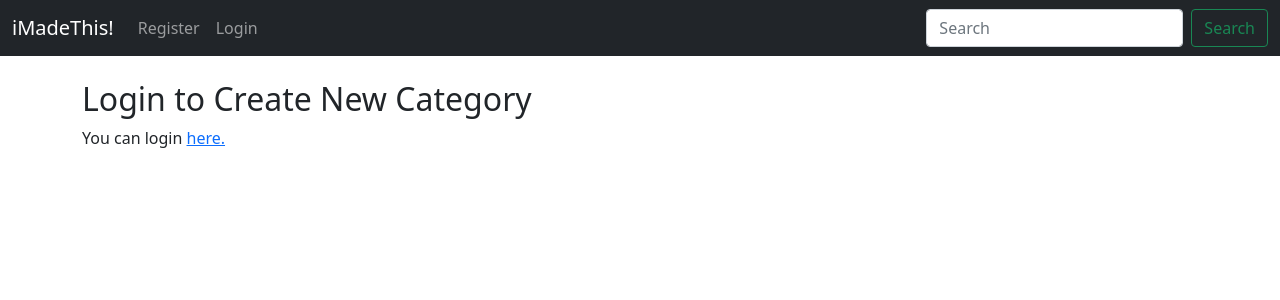
After one commit to Romi-776/imadethis, a Django app: page /new_category/ in a window 1280 px wide. The commit adds this page. Shown: the top 300 px of the page. Run offline with Django 3.2, Linux system fonts and the light colour scheme.

Commit message:
Created a page to add a new category

```diff
--- a/imadethis/website/forms.py
+++ b/imadethis/website/forms.py
@@ -20,10 +20,11 @@ class NewProjectForm(forms.ModelForm):
 class EditProjectForm(forms.ModelForm):
     class Meta:
         model = Project
-        fields = ["name", "description", "link"]
+        fields = ["name", "description", "link", "category"]
 
         widgets = {
             "name": forms.TextInput(attrs={"class": "form-control", "placeholder": "Project Name"}),
+            "category": forms.Select(choices=categories, attrs={"class": "form-control", "placeholder": "Category of Project"}),
+            "link": forms.TextInput(attrs={"class": "form-control", "placeholder": "URL to the Project"}),
             "description": forms.Textarea(attrs={"class": "form-control", "placeholder": "Project Description"}),
-            "link": forms.TextInput(attrs={"class": "form-control", "placeholder": "URL to the Project"}),
         }
--- a/imadethis/website/templates/website/layout.html
+++ b/imadethis/website/templates/website/layout.html
@@ -49,6 +49,9 @@
                             <a class="nav-link" href="{% url 'new_project_page' %}">Add New Project</a>
                         </li>
                         <li class="nav-item">
+                            <a class="nav-link" href="{% url 'new_category_page' %}">Add New Category</a>
+                        </li>
+                        <li class="nav-item">
                             <a class="nav-link" href="{% url 'logout' %}">Logout</a>
                         </li>
                         {% else %}
--- /dev/null
+++ b/imadethis/website/templates/website/new_category.html
@@ -0,0 +1,29 @@
+{% extends "website/layout.html" %}
+
+{% block title %}
+Add New Category
+{% endblock %}
+
+{% block body %}
+
+{% if user.is_authenticated %}
+<h1>
+    Add New Category For Projects
+</h1>
+
+<div class="form-group">
+    <form method="POST" action="">
+        {% csrf_token %}
+        {{ form.as_p }}
+        <button class="btn btn-primary">Create Category</button>
+    </form>
+</div>
+{% else %}
+<h2>
+    Login to Create New Category
+</h2>
+<p>
+    You can login <a href="{% url 'login' %}">here.</a>
+</p>
+{% endif %}
+{% endblock %}
--- a/imadethis/website/urls.py
+++ b/imadethis/website/urls.py
@@ -10,4 +10,5 @@ urlpatterns = [
     path("new_project/", NewProjectPage.as_view(), name="new_project_page"),
     path("project/edit/<int:pk>", EditProjectDetailsPage.as_view(), name="edit_project_details_page"),
     path("project/delete/<int:pk>", DeleteProjectPage.as_view(), name="delete_project_page"),
+    path('new_category/', NewCategoryPage.as_view(), name="new_category_page"),
 ]
--- a/imadethis/website/views.py
+++ b/imadethis/website/views.py
@@ -27,6 +27,11 @@ class NewProjectPage(CreateView):
     form_class = NewProjectForm
 
 
+class NewCategoryPage(CreateView):
+    model = Category
+    template_name = "website/new_category.html"
+    fields = "__all__"
+
 class EditProjectDetailsPage(UpdateView):
     model = Project
     template_name = "website/edit_project_details.html"
```
Also changed, not shown: imadethis/db.sqlite3.
